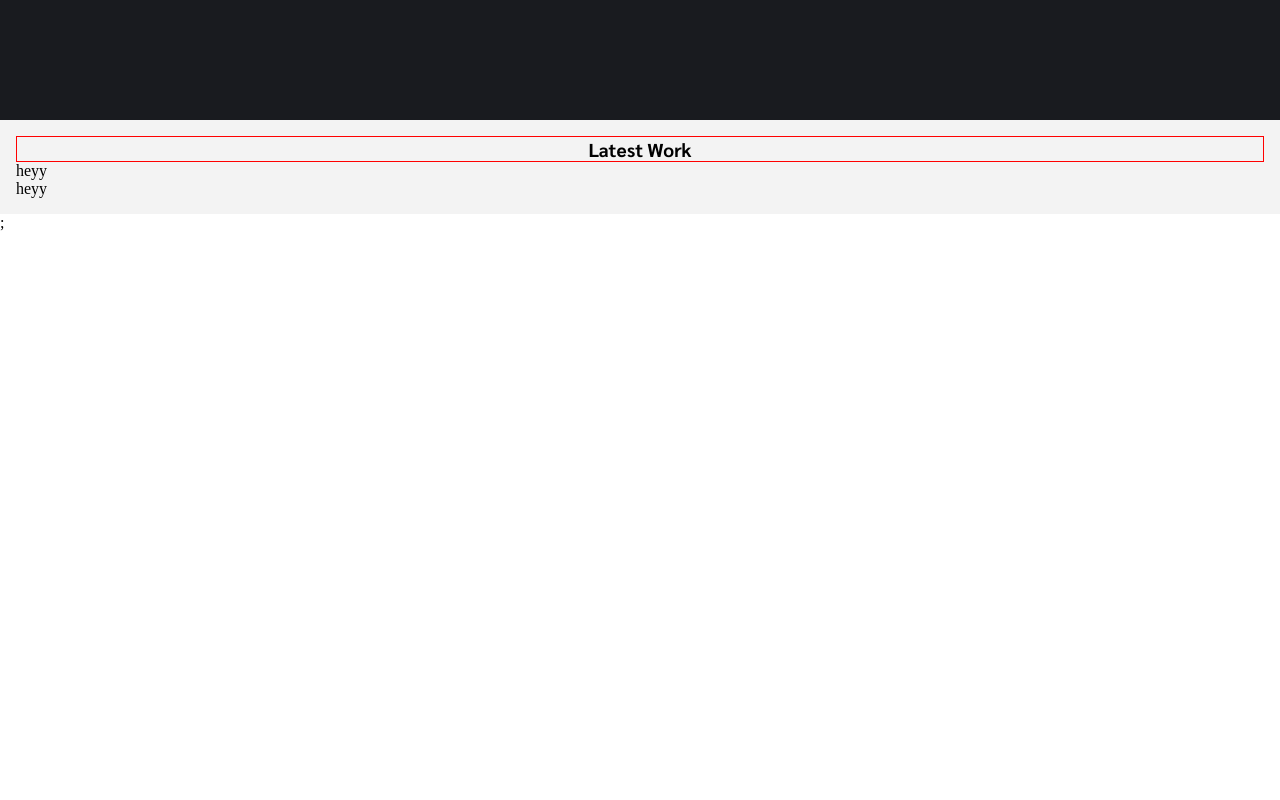
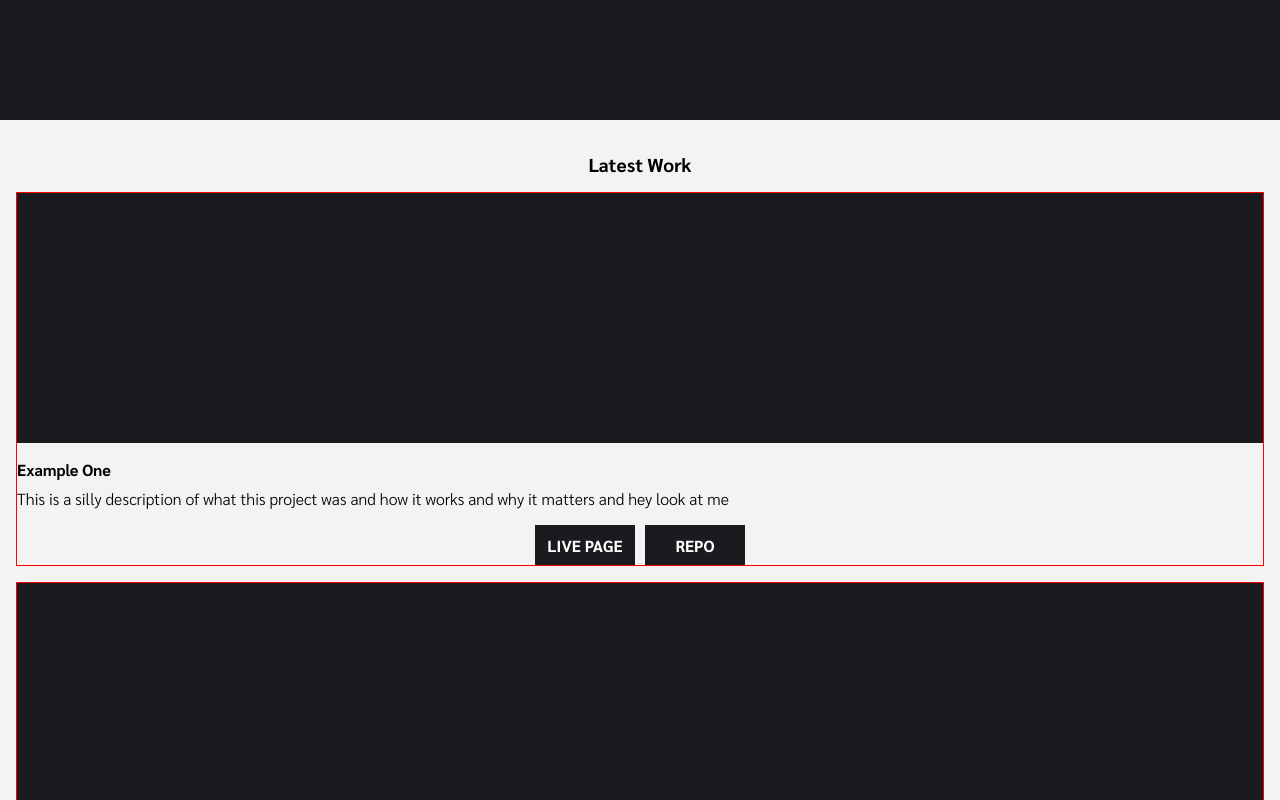
Before and after one commit to jesusrmz19/jesusrmz, a Next.js app: page / in a window 1280 px wide. Shown: the part 680-1480 px from the top of the page. Before the commit the page ends 912 px from the top, so only its background shows below. Built offline with nearby package versions, Linux system fonts and the light colour scheme.

Commit message:
Add project component and styles for main page

```diff
--- a/components/Page.js
+++ b/components/Page.js
@@ -12,6 +12,7 @@ const GlobalStyles = createGlobalStyle`
     padding: 0;
     --regular: 'Sarabun-Regular';
     --bold: 'Sarabun-Bold';
+    --light: 'Sarabun-Light';
     --white: #fff;
     --primaryColor: #191b1f;
     --secondaryColor: #ff8125;
--- a/components/Project.js
+++ b/components/Project.js
@@ -1,7 +1,63 @@
-export default function Project() {
+import styled from 'styled-components';
+
+const ProjectStyles = styled.div`
+  border: 1px solid red;
+  margin: 16px 0;
+  .project--img {
+    width: 100%;
+    background: var(--primaryColor);
+    height: 250px;
+    margin: 0 auto;
+  }
+  .project--txt {
+    margin: 1rem 0;
+  }
+  .project--name {
+    margin-bottom: 8px;
+    font-family: var(--bold);
+  }
+  .project--description {
+    font-family: var(--light);
+  }
+  .project--btns {
+    text-align: center;
+    a + a {
+      margin-left: 10px;
+    }
+  }
+`;
+
+const LiveButton = styled.a`
+  display: inline-block;
+  background: var(--primaryColor);
+  text-transform: uppercase;
+  font-family: var(--bold);
+  color: var(--white);
+  width: 100px;
+  text-align: center;
+  padding: 0.6rem;
+  cursor: pointer;
+  transition: background ease 0.2s;
+  &:hover {
+    background: var(--secondaryColor);
+  }
+`;
+
+export default function Project({ details }) {
+  const { name, description, live, repo } = details;
   return (
-    <div className="project">
-      <p className="project--name">heyy</p>
-    </div>
+    <ProjectStyles>
+      <div className="project--img"></div>
+      <div className="project--txt">
+        <p className="project--name">{name}</p>
+        <p className="project--description">{description}</p>
+      </div>
+      <div className="project--btns">
+        <LiveButton style={live ? {} : { display: 'none' }}>
+          live page
+        </LiveButton>
+        <LiveButton style={repo ? {} : { display: 'none' }}>repo</LiveButton>
+      </div>
+    </ProjectStyles>
   );
 }
--- a/components/styles/LatestWork.js
+++ b/components/styles/LatestWork.js
@@ -3,11 +3,10 @@ import styled from 'styled-components';
 const LatestWork = styled.section`
   background: var(--bgColor);
   width: 100%;
-  padding: 1rem;
+  padding: 2rem 1rem;
   h3 {
     font-family: var(--bold);
     text-align: center;
-    border: 1px solid red;
   }
 `;
 
--- a/components/styles/styles.css
+++ b/components/styles/styles.css
@@ -8,3 +8,8 @@
   src: url('../../public/Sarabun-Bold.ttf');
   font-display: swap;
 }
+@font-face {
+  font-family: 'Sarabun-Light';
+  src: url('../../public/Sarabun-Light.ttf');
+  font-display: swap;
+}
--- /dev/null
+++ b/pages/_document.js
@@ -0,0 +1,25 @@
+import Document, { Html, Head, NextScript, Main } from 'next/document';
+import { ServerStyleSheet } from 'styled-components';
+
+export default class MyDocument extends Document {
+  static getInitialProps({ renderPage }) {
+    const sheet = new ServerStyleSheet();
+    const page = renderPage(
+      (App) => (props) => sheet.collectStyles(<App {...props} />)
+    );
+    const styleTags = sheet.getStyleElement();
+    return { ...page, styleTags };
+  }
+
+  render() {
+    return (
+      <Html lang="en">
+        <Head />
+        <body>
+          <Main />
+          <NextScript />
+        </body>
+      </Html>
+    );
+  }
+}
--- a/pages/index.js
+++ b/pages/index.js
@@ -15,7 +15,7 @@ function Home() {
           </h2>
           <p>
             I'm a self-taught web developer that uses <span>React</span>,
-            <span>JavaScript</span>, and plain <span>CSS </span>&
+            <span> JavaScript</span>, and plain <span>CSS </span>&
             <span> HTML</span> to build cool things.
           </p>
           <div className="links">
--- a/projects.json
+++ b/projects.json
@@ -3,16 +3,16 @@
     "name": "Example One",
     "id": "example-one",
     "description": "This is a silly description of what  this project was and how it works and why it matters and hey look at me",
-    "repo": "yes",
-    "live": "yes",
+    "repo": true,
+    "live": true,
     "image": "TBD"
   },
   {
     "name": "Example Two",
     "id": "example-two",
     "description": "This is a silly description of what  this project was and how it works and why it matters and hey look at me",
-    "repo": "yes",
-    "live": "no",
+    "repo": false,
+    "live": true,
     "image": "TBD"
   }
 ]
```
Also changed, not shown: public/Sarabun-Light.ttf (added).
